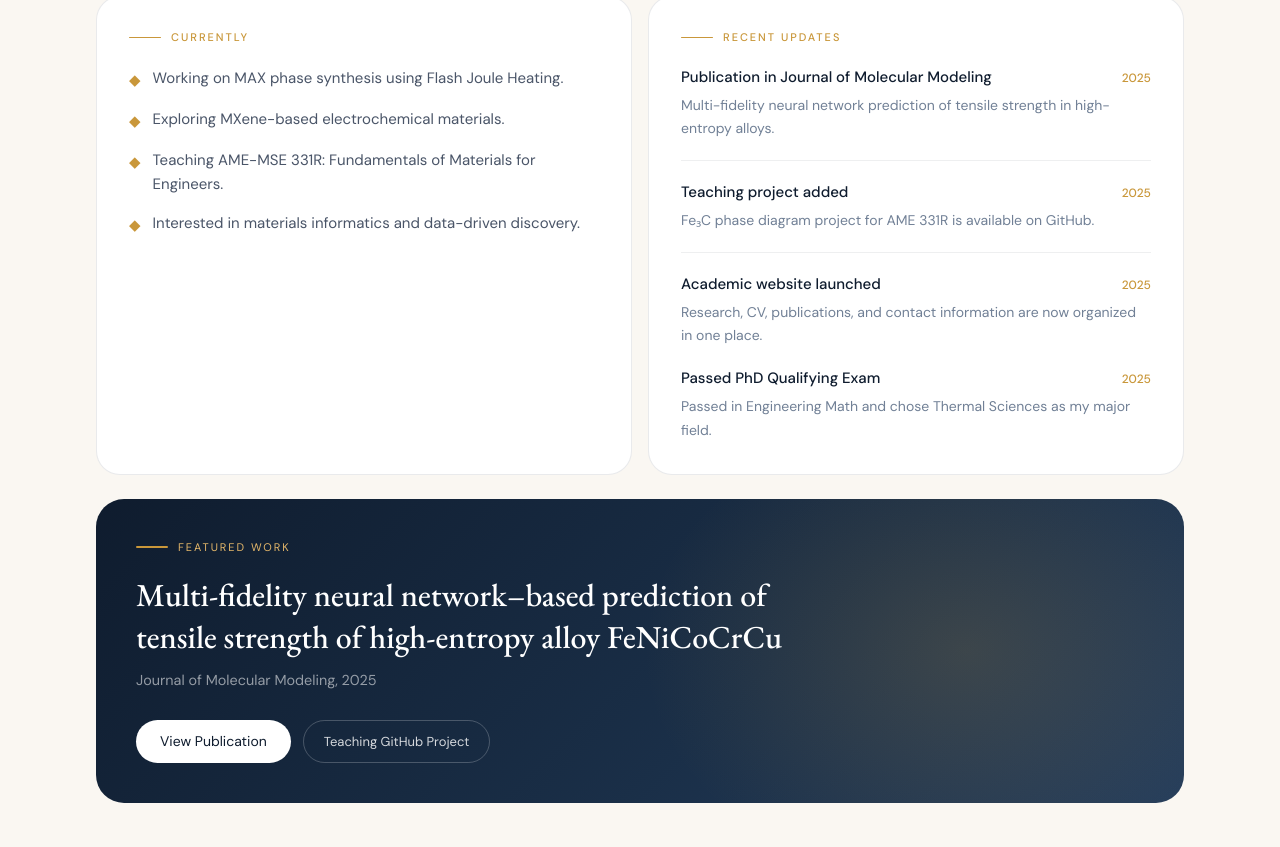
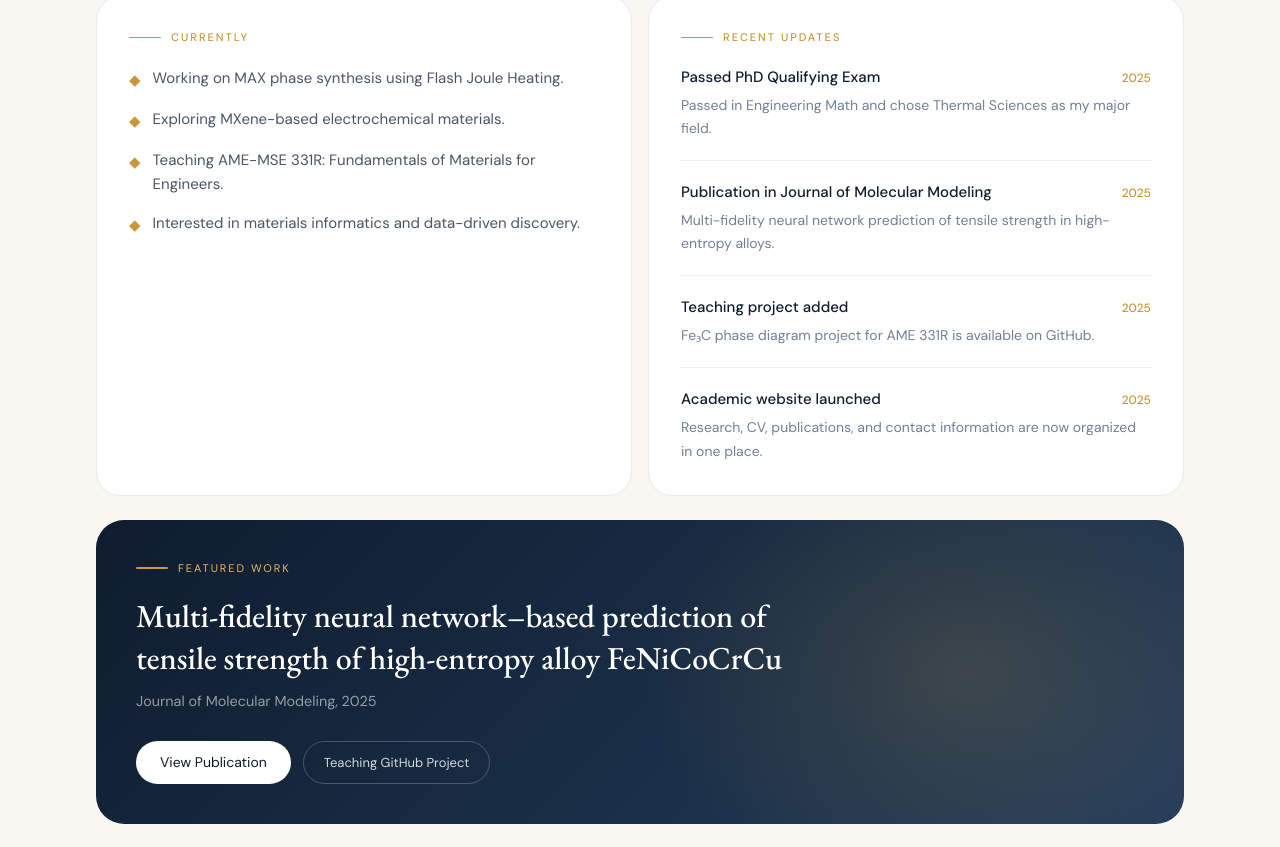
Before and after one commit to Alif1831/academic-site, a Next.js app: page / in a window 1280 px wide. Shown: the part 833-1680 px from the top of the page. Built offline with nearby package versions, Linux system fonts and the light colour scheme.

Commit message:
Add scroll reveal animations to homepage

```diff
--- a/app/globals.css
+++ b/app/globals.css
@@ -242,3 +242,13 @@ body {
   text-decoration: none; transition: color 0.2s;
 }
 .footer-link:hover { color: var(--gold); }
+/* ── Scroll reveal ── */
+.reveal {
+  opacity: 0;
+  transform: translateY(24px);
+  transition: opacity 0.6s ease, transform 0.6s ease;
+}
+.reveal.visible {
+  opacity: 1;
+  transform: translateY(0);
+}
--- a/app/page.tsx
+++ b/app/page.tsx
@@ -1,4 +1,29 @@
+"use client";
+
+import { useEffect } from "react";
+
+function useScrollReveal() {
+  useEffect(() => {
+    const els = document.querySelectorAll(".reveal");
+    const observer = new IntersectionObserver(
+      (entries) => {
+        entries.forEach((entry) => {
+          if (entry.isIntersecting) {
+            entry.target.classList.add("visible");
+            observer.unobserve(entry.target);
+          }
+        });
+      },
+      { threshold: 0.15 }
+    );
+    els.forEach((el) => observer.observe(el));
+    return () => observer.disconnect();
+  }, []);
+}
+
 export default function Home() {
+  useScrollReveal();
+
   return (
     <main className="page-main">
 
@@ -12,7 +37,6 @@ export default function Home() {
         border: "1px solid rgba(15,28,46,0.1)",
         marginBottom: "1.5rem",
       }}>
-        {/* top: dark hero band */}
         <div className="hero-dark" style={{ padding: "3rem 2.5rem 2.5rem" }}>
           <div style={{ position: "relative", zIndex: 1 }}>
             <div style={{ display: "flex", alignItems: "flex-start", gap: "2.5rem", flexWrap: "wrap" }}>
@@ -24,6 +48,7 @@ export default function Home() {
                   fontFamily: "var(--font-display)",
                   fontSize: "clamp(2.5rem, 6vw, 4rem)",
                   fontWeight: 500,
+                  fontStyle: "normal",
                   lineHeight: 1.1,
                   letterSpacing: "-0.01em",
                   color: "white",
@@ -107,7 +132,7 @@ export default function Home() {
       </section>
 
       {/* ── Info cards row ── */}
-      <section style={{
+      <section className="reveal" style={{
         display: "grid",
         gridTemplateColumns: "repeat(auto-fit, minmax(200px, 1fr))",
         gap: "1rem",
@@ -118,7 +143,7 @@ export default function Home() {
           { label: "Research Focus", text: "MXenes, MAX phases, Flash Joule Heating, and electrochemical materials." },
           { label: "Methods", text: "Materials characterization, molecular dynamics, and applied machine learning." },
           { label: "Teaching", text: "TA for Fundamentals of Materials for Engineers (AME-MSE 331R)." },
-        ].map((item, i) => (
+        ].map((item) => (
           <div key={item.label} className="card card-hover" style={{ padding: "1.5rem" }}>
             <div className="section-label">
               <span className="label-gold">{item.label}</span>
@@ -129,7 +154,7 @@ export default function Home() {
       </section>
 
       {/* ── Currently / Updates ── */}
-      <section style={{
+      <section className="reveal" style={{
         display: "grid",
         gridTemplateColumns: "repeat(auto-fit, minmax(280px, 1fr))",
         gap: "1rem",
@@ -164,6 +189,11 @@ export default function Home() {
           <div style={{ display: "flex", flexDirection: "column", gap: "1.25rem" }}>
             {[
               {
+                title: "Passed PhD Qualifying Exam",
+                text: "Passed in Engineering Math and chose Thermal Sciences as my major field.",
+                year: "2025",
+              },
+              {
                 title: "Publication in Journal of Molecular Modeling",
                 text: "Multi-fidelity neural network prediction of tensile strength in high-entropy alloys.",
                 year: "2025",
@@ -178,15 +208,10 @@ export default function Home() {
                 text: "Research, CV, publications, and contact information are now organized in one place.",
                 year: "2025",
               },
-              {
-                title: "Passed PhD Qualifying Exam",
-                text: "Passed in Engineering Math and chose Thermal Sciences as my major field.",
-                year: "2025",
-              },
             ].map((item, i) => (
               <div key={item.title} style={{
-                paddingBottom: i < 2 ? "1.25rem" : 0,
-                borderBottom: i < 2 ? "1px solid rgba(15,28,46,0.07)" : "none",
+                paddingBottom: i < 3 ? "1.25rem" : 0,
+                borderBottom: i < 3 ? "1px solid rgba(15,28,46,0.07)" : "none",
               }}>
                 <div style={{ display: "flex", justifyContent: "space-between", alignItems: "baseline", gap: "0.5rem" }}>
                   <p style={{ fontWeight: 500, fontSize: "0.9375rem", margin: 0, color: "var(--navy)" }}>{item.title}</p>
@@ -200,7 +225,7 @@ export default function Home() {
       </section>
 
       {/* ── Featured publication ── */}
-      <section className="hero-dark" style={{ borderRadius: "1.75rem", padding: "2.5rem" }}>
+      <section className="reveal hero-dark" style={{ borderRadius: "1.75rem", padding: "2.5rem" }}>
         <div style={{ position: "relative", zIndex: 1 }}>
           <div className="section-label">
             <span className="label-gold-light">Featured Work</span>
@@ -209,6 +234,7 @@ export default function Home() {
             fontFamily: "var(--font-display)",
             fontSize: "clamp(1.4rem, 3vw, 2rem)",
             fontWeight: 500,
+            fontStyle: "normal",
             color: "white",
             lineHeight: 1.3,
             maxWidth: "42rem",
```
